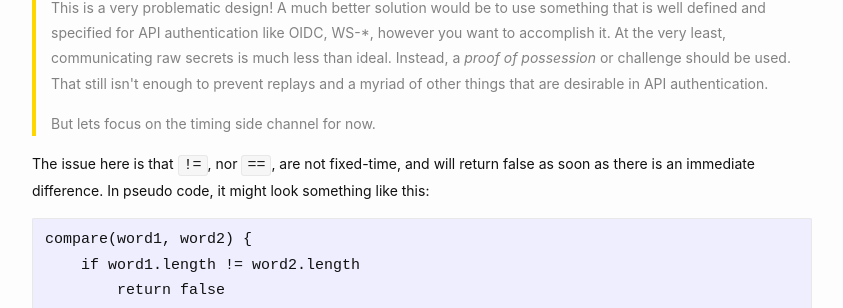
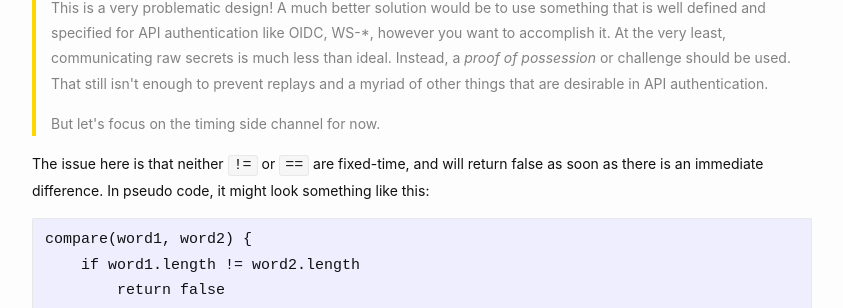
Before and after one commit to vcsjones/vcsjones.dev, a Jekyll site: the page built from _posts/2018-10-04-fixed-time-equals-dotnet-core.md, in a window 1280 px wide and 900 px high, scrolled down 691 px. Shown: the part 145-453 px from the top of the window, without its empty margins (218-1061 px from the left). Built offline with Jekyll 4.4.1, drawn with Linux system fonts in a browser that asks for light colours.

Commit message:
More cleanup.

```diff
--- a/_posts/2018-10-04-fixed-time-equals-dotnet-core.md
+++ b/_posts/2018-10-04-fixed-time-equals-dotnet-core.md
@@ -52,11 +52,11 @@ challenge should be used. That still isn't enough to prevent replays and
 a myriad of other things that are desirable in API authentication.
 </p>
 <p>
-But lets focus on the timing side channel for now.
+But let's focus on the timing side channel for now.
 </p>
 </aside>
 
-The issue here is that `!=`, nor `==`, are not fixed-time, and will return false as
+The issue here is that neither `!=` or `==` are fixed-time, and will return false as
 soon as there is an immediate difference. In pseudo code, it might look something
 like this:
 
```
